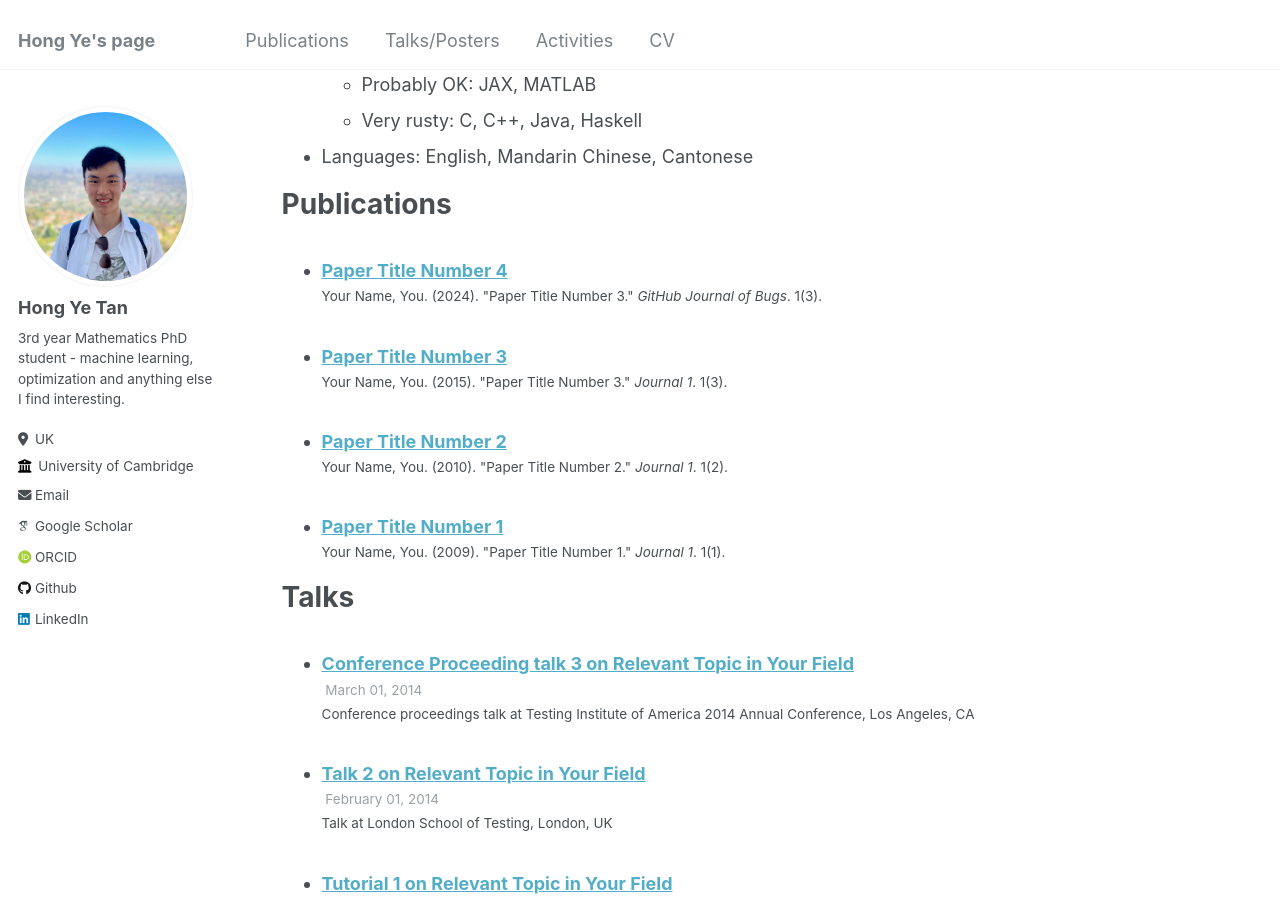
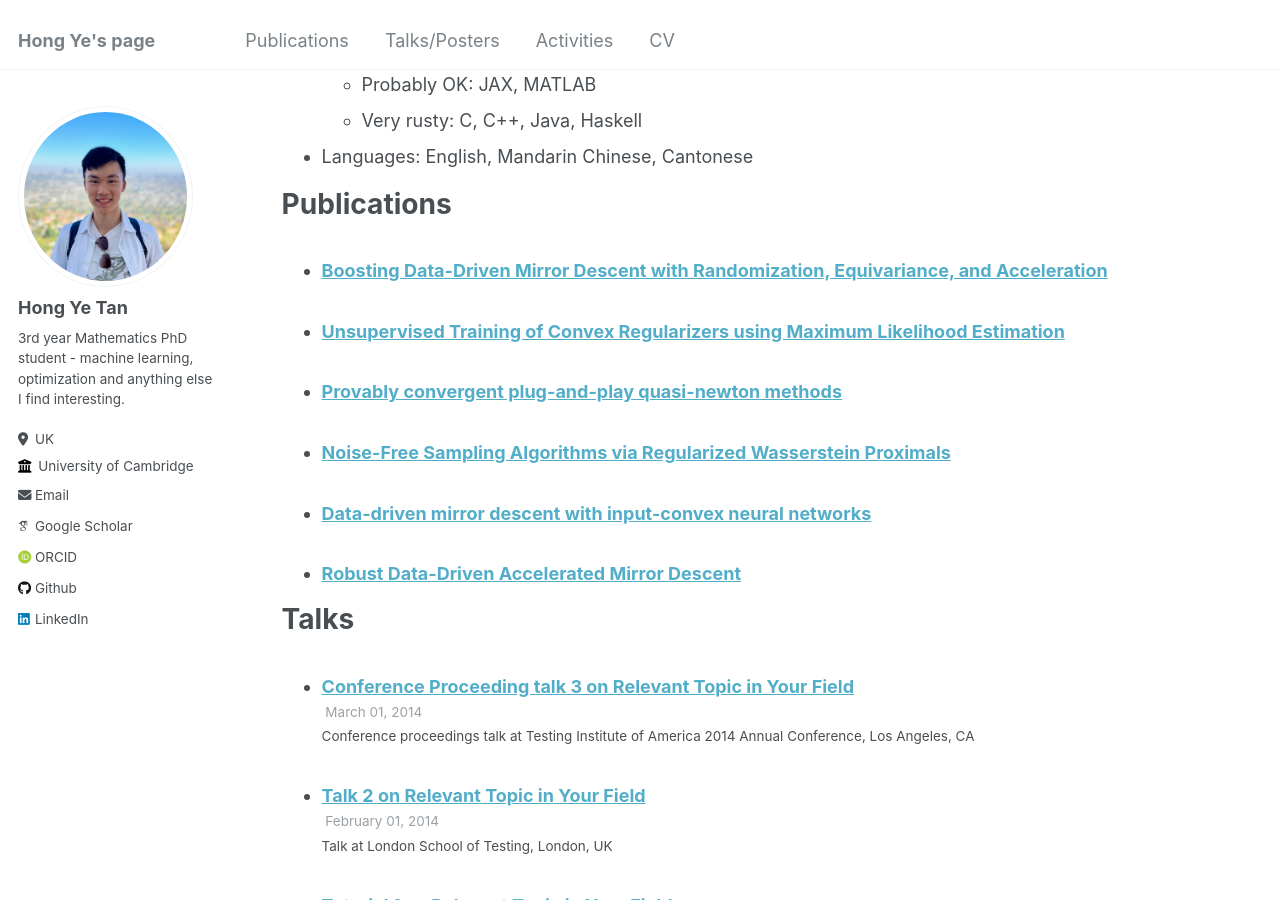
Before and after one commit to samcheng123/Personal-Website, a Jekyll site: the page built from _pages/cv.md, in a window 1280 px wide and 900 px high, scrolled down 1151 px. Built offline with Jekyll 4.4.1, drawn with Linux system fonts in a browser that asks for light colours; some web fonts are replaced.

Commit message:
add pubs

```diff
--- a/_publications/2009-10-01-paper-title-number-1.md
+++ /dev/null
@@ -1,15 +0,0 @@
----
-title: "Paper Title Number 1"
-collection: publications
-permalink: /publication/2009-10-01-paper-title-number-1
-excerpt: 'This paper is about the number 1. The number 2 is left for future work.'
-date: 2009-10-01
-venue: 'Journal 1'
-paperurl: 'http://academicpages.github.io/files/paper1.pdf'
-arxiv: 'https://arxiv.org/'
-citation: 'Your Name, You. (2009). &quot;Paper Title Number 1.&quot; <i>Journal 1</i>. 1(1).'
----
-
-<a href='http://academicpages.github.io/files/paper1.pdf'>Download paper here</a> (<a href='https://arxiv.org/'>arXiv</a>)
-
-This paper is about the number 1. The number 2 is left for future work.
--- a/_publications/2010-10-01-paper-title-number-2.md
+++ /dev/null
@@ -1,15 +0,0 @@
----
-title: "Paper Title Number 2"
-collection: publications
-permalink: /publication/2010-10-01-paper-title-number-2
-excerpt: 'This paper is about the number 2. The number 3 is left for future work.'
-date: 2010-10-01
-venue: 'Journal 1'
-paperurl: 'http://academicpages.github.io/files/paper2.pdf'
-arxiv: 'https://arxiv.org/'
-citation: 'Your Name, You. (2010). &quot;Paper Title Number 2.&quot; <i>Journal 1</i>. 1(2).'
----
-
-<a href='http://academicpages.github.io/files/paper2.pdf'>Download paper here</a> (<a href='https://arxiv.org/'>arXiv</a>)
-
-This paper is about the number 2. The number 3 is left for future work.
--- a/_publications/2015-10-01-paper-title-number-3.md
+++ /dev/null
@@ -1,15 +0,0 @@
----
-title: "Paper Title Number 3"
-collection: publications
-permalink: /publication/2015-10-01-paper-title-number-3
-excerpt: 'This paper is about the number 3. The number 4 is left for future work.'
-date: 2015-10-01
-venue: 'Journal 1'
-paperurl: 'http://academicpages.github.io/files/paper3.pdf'
-arxiv: 'https://arxiv.org/'
-citation: 'Your Name, You. (2015). &quot;Paper Title Number 3.&quot; <i>Journal 1</i>. 1(3).'
----
-
-<a href='http://academicpages.github.io/files/paper3.pdf'>Download paper here</a> (<a href='https://arxiv.org/'>arXiv</a>)
-
-This paper is about the number 3. The number 4 is left for future work.
--- /dev/null
+++ b/_publications/2023-06-26-icnn-md.md
@@ -0,0 +1,11 @@
+---
+title: "Data-driven mirror descent with input-convex neural networks"
+collection: publications
+permalink: /publication/2023-06-26-icnn-md
+date: 2023-06-26
+venue: 'SIAM Journal on Mathematics of Data Science'
+paperurl: 'https://epubs.siam.org/doi/full/10.1137/22M1508613'
+arxiv: 'https://arxiv.org/abs/2206.06733'
+---
+
+<a href='https://epubs.siam.org/doi/full/10.1137/22M1508613'>Download paper here</a> (<a href='https://arxiv.org/abs/2206.06733'>arXiv</a>)
--- a/_publications/2024-02-17-paper-title-number-4.md
+++ /dev/null
@@ -1,12 +0,0 @@
----
-title: "Paper Title Number 4"
-collection: publications
-permalink: /publication/2024-02-17-paper-title-number-4
-excerpt: 'This paper is about fixing template issue #693.'
-date: 2024-02-17
-venue: 'GitHub Journal of Bugs'
-paperurl: 'http://academicpages.github.io/files/paper3.pdf'
-citation: 'Your Name, You. (2024). &quot;Paper Title Number 3.&quot; <i>GitHub Journal of Bugs</i>. 1(3).'
----
-
-The contents above will be part of a list of publications, if the user clicks the link for the publication than the contents of section will be rendered as a full page, allowing you to provide more information about the paper for the reader. When publications are displayed as a single page, the contents of the above "citation" field will automatically be included below this section in a smaller font.
--- /dev/null
+++ b/_publications/2024-04-02-pnp-qn.md
@@ -0,0 +1,11 @@
+---
+title: "Provably convergent plug-and-play quasi-newton methods"
+collection: publications
+permalink: /publication/2024-04-02-pnp-qn
+date: 2024-04-02
+venue: 'SIAM Journal on Imaging Sciences'
+paperurl: 'https://epubs.siam.org/doi/full/10.1137/23M157185X'
+arxiv: 'https://arxiv.org/abs/2303.07271'
+---
+
+<a href='https://epubs.siam.org/doi/full/10.1137/23M157185X'>Download paper here</a> (<a href='https://arxiv.org/abs/2303.07271'>arXiv</a>)
--- /dev/null
+++ b/_publications/2024-04-08-mle-regu.md
@@ -0,0 +1,9 @@
+---
+title: "Unsupervised Training of Convex Regularizers using Maximum Likelihood Estimation"
+collection: publications
+permalink: /publication/2024-04-08-mle-regu
+date: 2024-04-08
+arxiv: 'https://arxiv.org/abs/2404.05445'
+---
+
+(<a href='https://arxiv.org/abs/2404.05445'>arXiv</a>)
--- /dev/null
+++ b/_publications/2024-05-09-lmd-exts.md
@@ -0,0 +1,11 @@
+---
+title: "Boosting Data-Driven Mirror Descent with Randomization, Equivariance, and Acceleration"
+collection: publications
+permalink: /publication/2024-05-09-lmd-exts
+date: 2024-05-09
+venue: 'Transactions on Machine Learning Research'
+paperurl: 'https://openreview.net/forum?id=r2dx1s1lqG'
+arxiv: 'https://arxiv.org/abs/2308.05045'
+---
+
+<a href='https://openreview.net/forum?id=r2dx1s1lqG'>Download paper here</a> (<a href='https://arxiv.org/abs/2308.05045'>arXiv</a>)
```
Also changed, not shown: _includes/archive-single.html (+10 -5 lines), _posts/2023-08-15-blog-post-4.md (+1 -1 lines), _publications/2023-05-05-lamd.md (added, +11 -0 lines), _publications/2023-08-30-wass-prox.md (added, +10 -0 lines), markdown_generator/publications.py (+15 -7 lines), markdown_generator/publications.tsv (+7 -4 lines).
